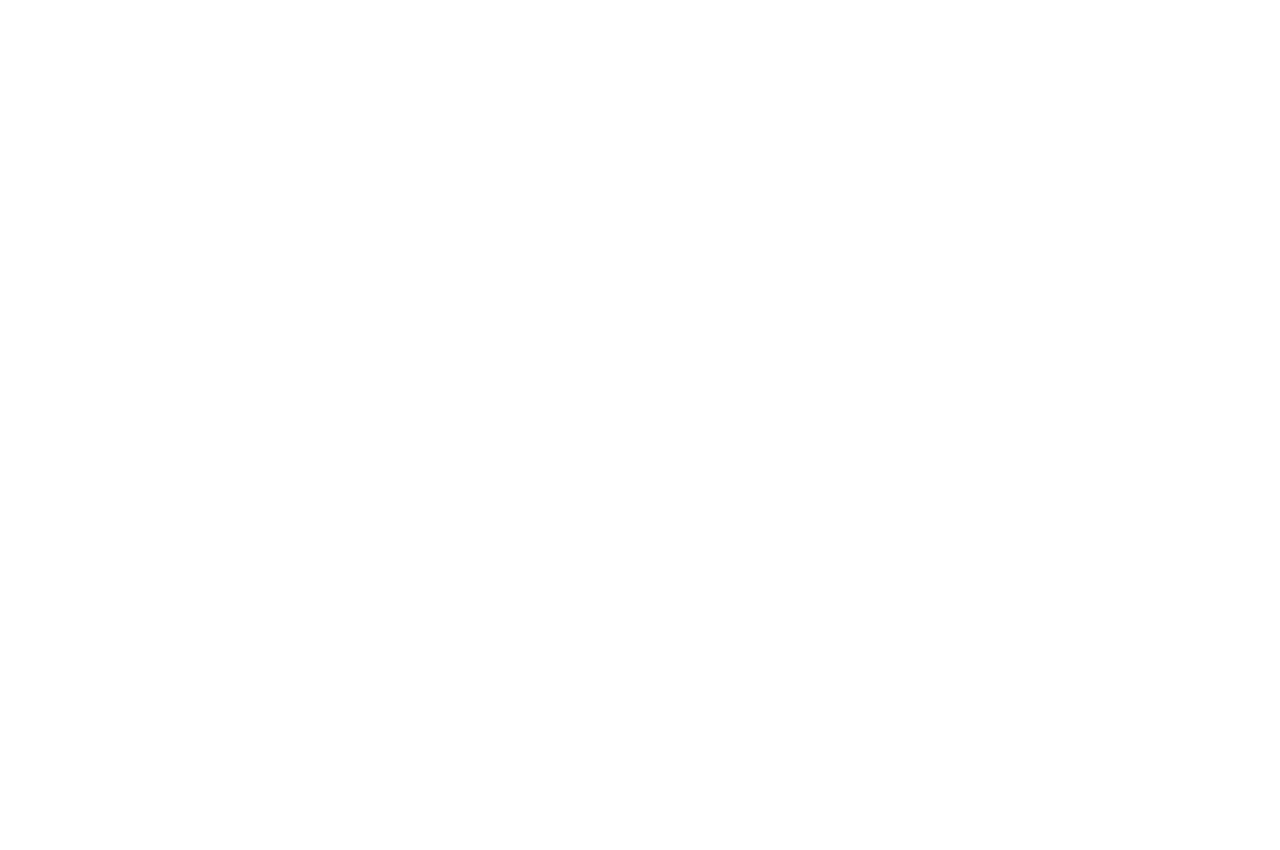
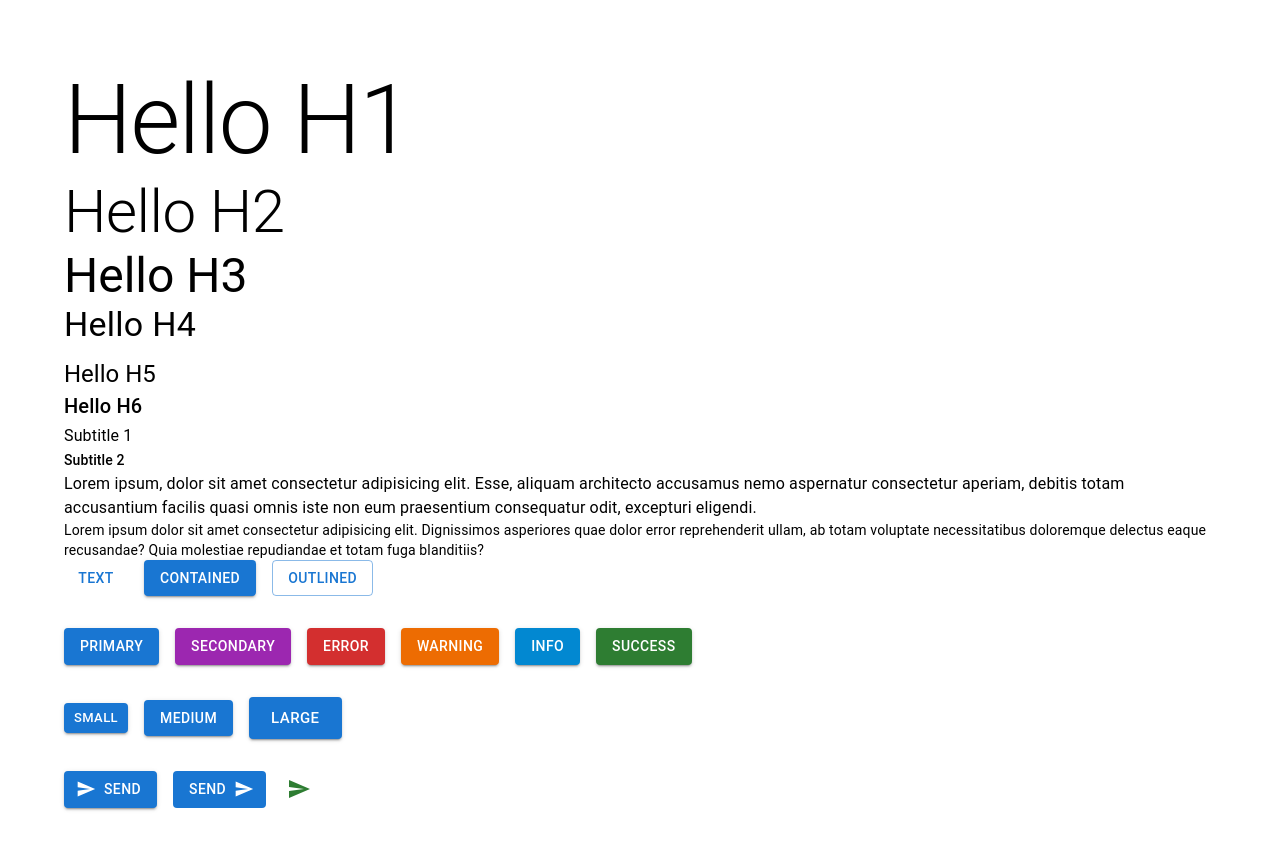
Before and after one commit to ElyaApyzova/React-mui-library, a React (Create React App) app: page / in a window 1280 px wide. Shown: the top 850 px of the page. Before the commit the page ends 800 px from the top, so only its background shows below. Built offline with nearby package versions, Linux system fonts and the light colour scheme.

Commit message:
Buttons and Typography

```diff
--- a/package.json
+++ b/package.json
@@ -5,6 +5,7 @@
   "dependencies": {
     "@emotion/react": "^11.11.3",
     "@emotion/styled": "^11.11.0",
+    "@mui/icons-material": "^5.15.10",
     "@mui/material": "^5.15.10",
     "@testing-library/jest-dom": "^5.17.0",
     "@testing-library/react": "^13.4.0",
--- a/src/App.css
+++ b/src/App.css
@@ -1,5 +1,5 @@
 .App {
-  text-align: center;
+  padding: 4rem;
 }
 
 .App-logo {
--- a/src/App.tsx
+++ b/src/App.tsx
@@ -1,9 +1,12 @@
-
 import './App.css';
+import { MuiButton } from './components/MuiButton';
+import { MuiTypography } from './components/MuiTypography';
 
 function App() {
   return (
     <div className="App">
+      <MuiTypography />
+      <MuiButton />
     </div>
   );
 }
--- /dev/null
+++ b/src/components/MuiButton.tsx
@@ -0,0 +1,36 @@
+import { Stack, Button, IconButton } from "@mui/material";
+import SendIcon from '@mui/icons-material/Send'
+
+
+export const MuiButton = () => {
+    return (
+        <Stack spacing={4}>
+        <Stack spacing={2} direction='row'>
+           <Button variant="text" href='https://google.com'>Text</Button>
+           <Button variant="contained">Contained</Button>
+           <Button variant="outlined">Outlined</Button>
+        </Stack>
+
+        <Stack spacing={2} direction='row'>
+         <Button variant="contained" color="primary">Primary</Button>
+         <Button variant="contained" color="secondary">Secondary</Button>
+         <Button variant="contained" color="error">error</Button>
+         <Button variant="contained" color="warning">Warning</Button>
+         <Button variant="contained" color="info">Info</Button>
+         <Button variant="contained" color="success">Success</Button>
+        </Stack>
+        <Stack display='block' spacing={2} direction='row'>
+         <Button variant="contained" size="small">Small</Button>
+         <Button variant="contained" size="medium">Medium</Button>
+         <Button variant="contained" size="large">Large</Button>
+        </Stack>
+        <Stack spacing={2} direction='row'>
+          <Button variant='contained' startIcon={<SendIcon />} disableRipple onClick={() => alert('Clicked')}>Send</Button>
+          <Button variant='contained' endIcon={<SendIcon />} disableElevation>Send</Button>
+          <IconButton aria-label="send" color='success' size='small'>
+          <SendIcon />
+          </IconButton>
+        </Stack>
+        </Stack>
+    )
+}
--- /dev/null
+++ b/src/components/MuiTypography.tsx
@@ -0,0 +1,22 @@
+import { Typography } from "@mui/material";
+
+
+export const MuiTypography = () => {
+    return (
+        <div>
+            <Typography variant="h1">Hello H1</Typography>
+            <Typography variant="h2">Hello H2</Typography>
+            <Typography variant="h3">Hello H3</Typography>
+            <Typography variant="h4" component="h1" gutterBottom>Hello H4</Typography>
+            <Typography variant="h5">Hello H5</Typography>
+            <Typography variant="h6">Hello H6</Typography>
+
+            <Typography variant="subtitle1">Subtitle 1</Typography>
+            <Typography variant="subtitle2">Subtitle 2</Typography>
+
+            <Typography>Lorem ipsum, dolor sit amet consectetur adipisicing elit. Esse, aliquam architecto accusamus nemo aspernatur consectetur aperiam, debitis totam accusantium facilis quasi omnis iste non eum praesentium consequatur odit, excepturi eligendi.</Typography>
+
+            <Typography variant="body2">Lorem ipsum dolor sit amet consectetur adipisicing elit. Dignissimos asperiores quae dolor error reprehenderit ullam, ab totam voluptate necessitatibus doloremque delectus eaque recusandae? Quia molestiae repudiandae et totam fuga blanditiis?</Typography>
+        </div>
+    )
+}
```
Also changed, not shown: 1 other file (tests, documents, lock files or other folders).
